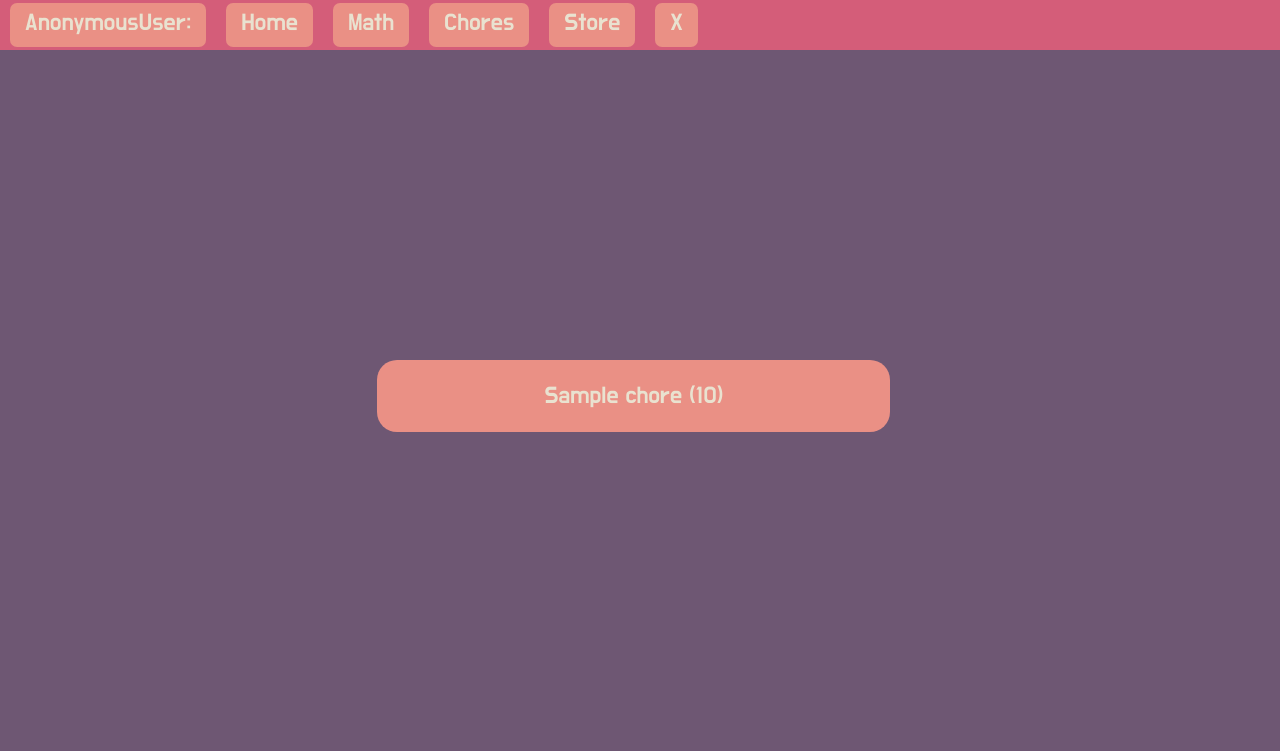
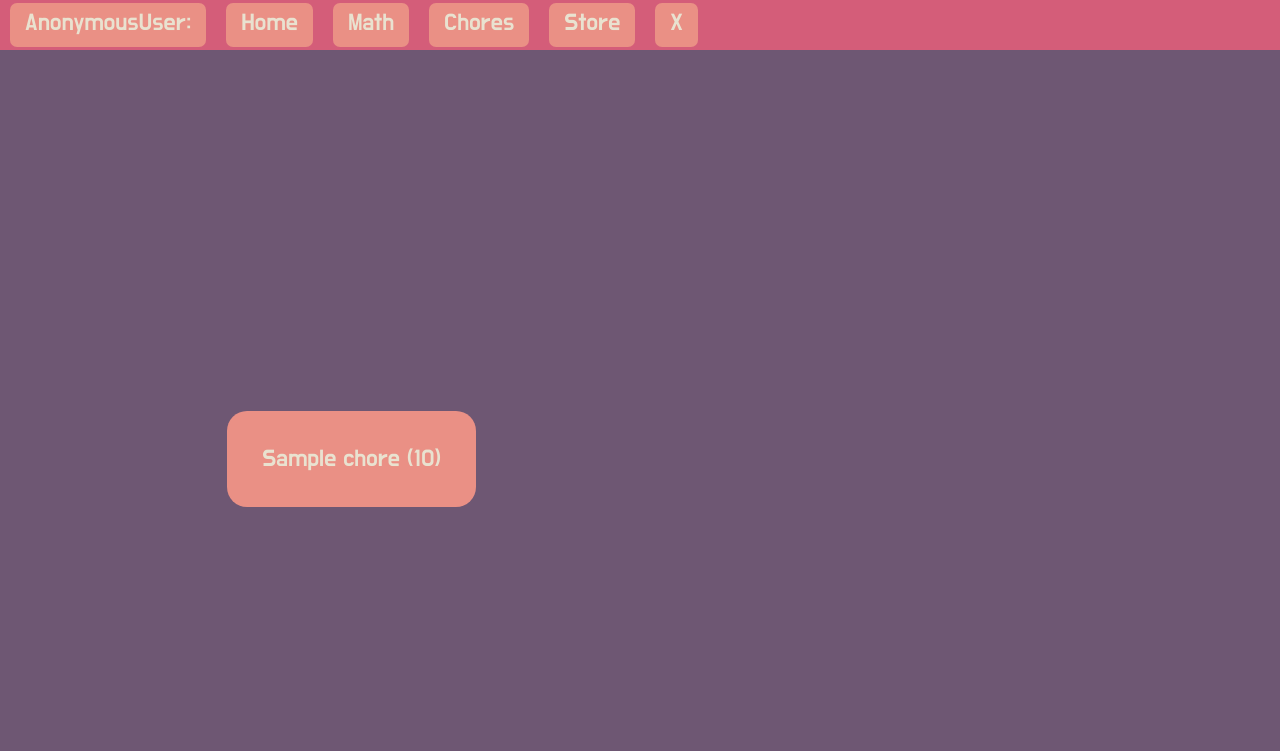
Before and after one commit to elderdk/mathGame, a Django app: template chores/templates/chores/chores.html in a window 1280 px wide. Shown: the top 751 px of the page. Run offline with Django 3.2, Linux system fonts and the light colour scheme; the template is opened without the code that fills it: values that come from a table or form of the project are taken from there, others are empty; tables that the repository leaves empty hold one stand-in row (values such as "Sample post").

Commit message:
fix columns

```diff
--- a/chores/static/chores/chores.css
+++ b/chores/static/chores/chores.css
@@ -9,7 +9,6 @@ body {
 
 #container {
     width: 90%;
-    height: 90%;
     display: flex;
     align-items: center;
     justify-content: center;
@@ -18,9 +17,9 @@ body {
 }
 .choreBox {
     border: none;
-    width: 45%;
-    height: 10%;
-    display: flex;
+    width: 30%;
+    height: 4em;
+    display: inline-flex;
     align-items: center;
     justify-content: center;
     margin: 1%;
@@ -28,6 +27,10 @@ body {
     background-color: #ea9085;
     font-size: 1.5em;
     color: #e9e2d0;
+}
+
+.choreImgBox {
+    height:6em;
 }
 
 .choreBoxDone {
@@ -50,3 +53,9 @@ body {
     height:80%;
     margin-right:5px;
 }
+
+.boxContainer {
+    width: 80%;
+    margin-top: 10%;
+    max-width: 830px;
+}
--- a/chores/templates/chores/chores.html
+++ b/chores/templates/chores/chores.html
@@ -4,10 +4,10 @@
 {% load static %}
 <link rel="stylesheet" type="text/css" href="{% static "chores/chores.css" %}">
 
-	<div id="container">
+        <div class="col-8 boxContainer">
                 {% for chore in chores %}
                         {% if chore.show_by_image %}
-                        <div class="choreBox" id='{{ chore.id }}'>
+                                <div class="choreBox choreImgBox" id='{{ chore.id }}'>
                                         <img src="{{chore.image.url}}" class="choreImg"> ({{ chore.score }})
                                 </div>
                                 {% else %}
@@ -15,7 +15,6 @@
                                         {{ chore }} ({{ chore.score }})
                                 </div>
                         {% endif %}
-
                 {% endfor %}
         </div>
 
```
Lines whose indentation alone changed are shown as unchanged.
